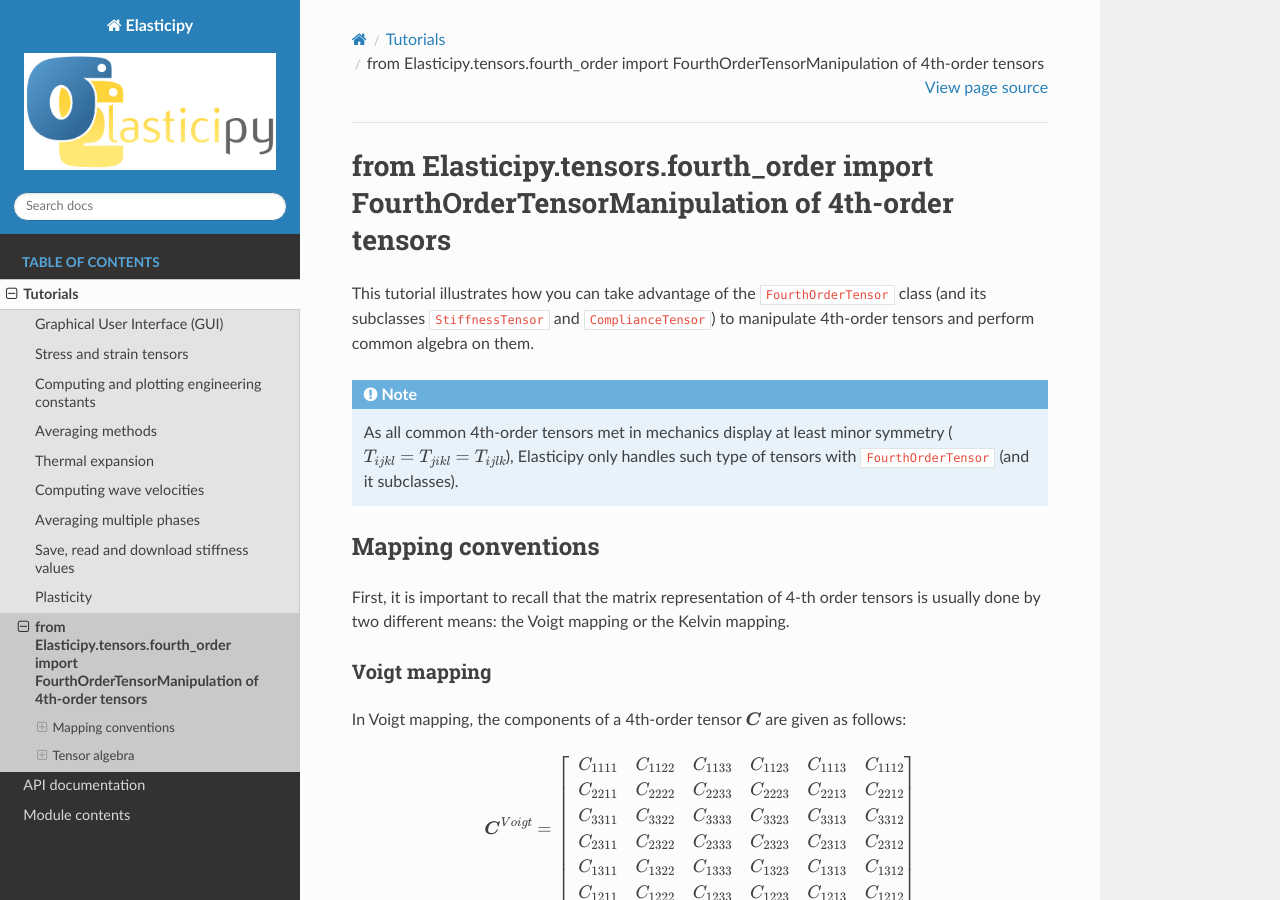
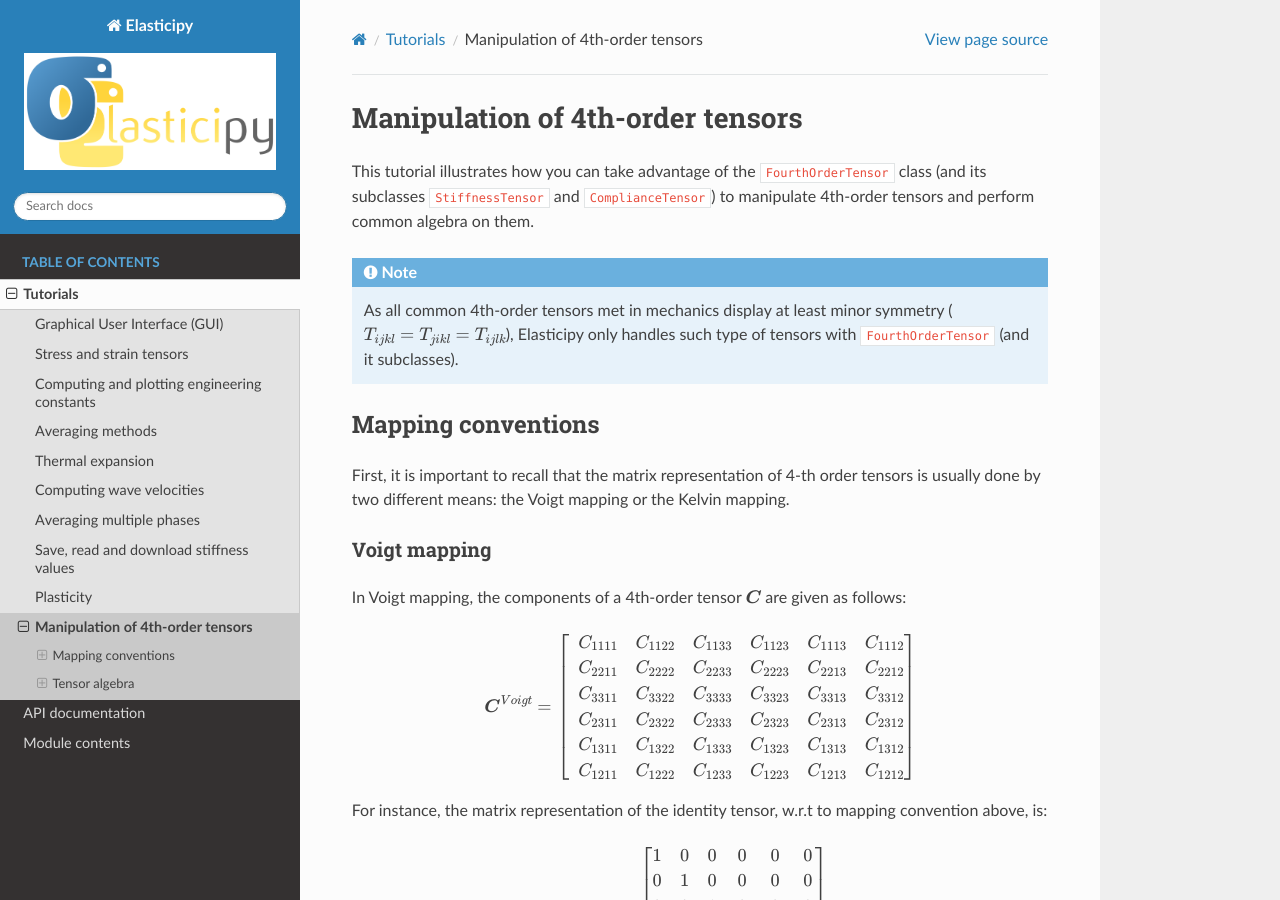
Before and after one commit to DorianDepriester/Elasticipy, a Sphinx documentation site: the page built from docs/source/Tutorials/FourthOrderTensors.rst, in a window 1280 px wide and 900 px high. Built offline with Sphinx 7.4.7 and the Read the Docs theme 3.1.0, drawn with Linux system fonts in a browser that asks for light colours.

Commit message:
Remove parasite words in heading

```diff
--- a/docs/source/Tutorials/FourthOrderTensors.rst
+++ b/docs/source/Tutorials/FourthOrderTensors.rst
@@ -1,4 +1,4 @@
-from Elasticipy.tensors.fourth_order import FourthOrderTensorManipulation of 4th-order tensors
+Manipulation of 4th-order tensors
 ---------------------------------
 
 This tutorial illustrates how you can take advantage of the ``FourthOrderTensor`` class (and its subclasses
```
